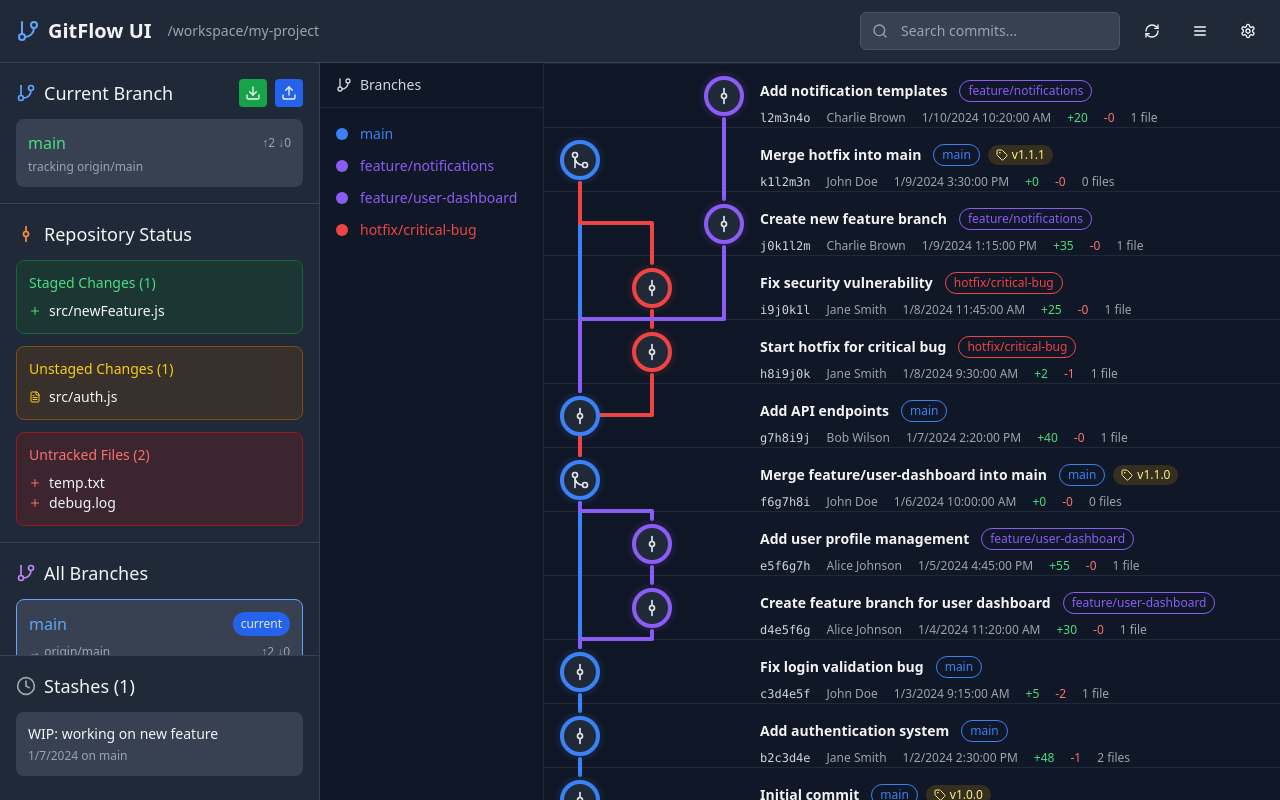
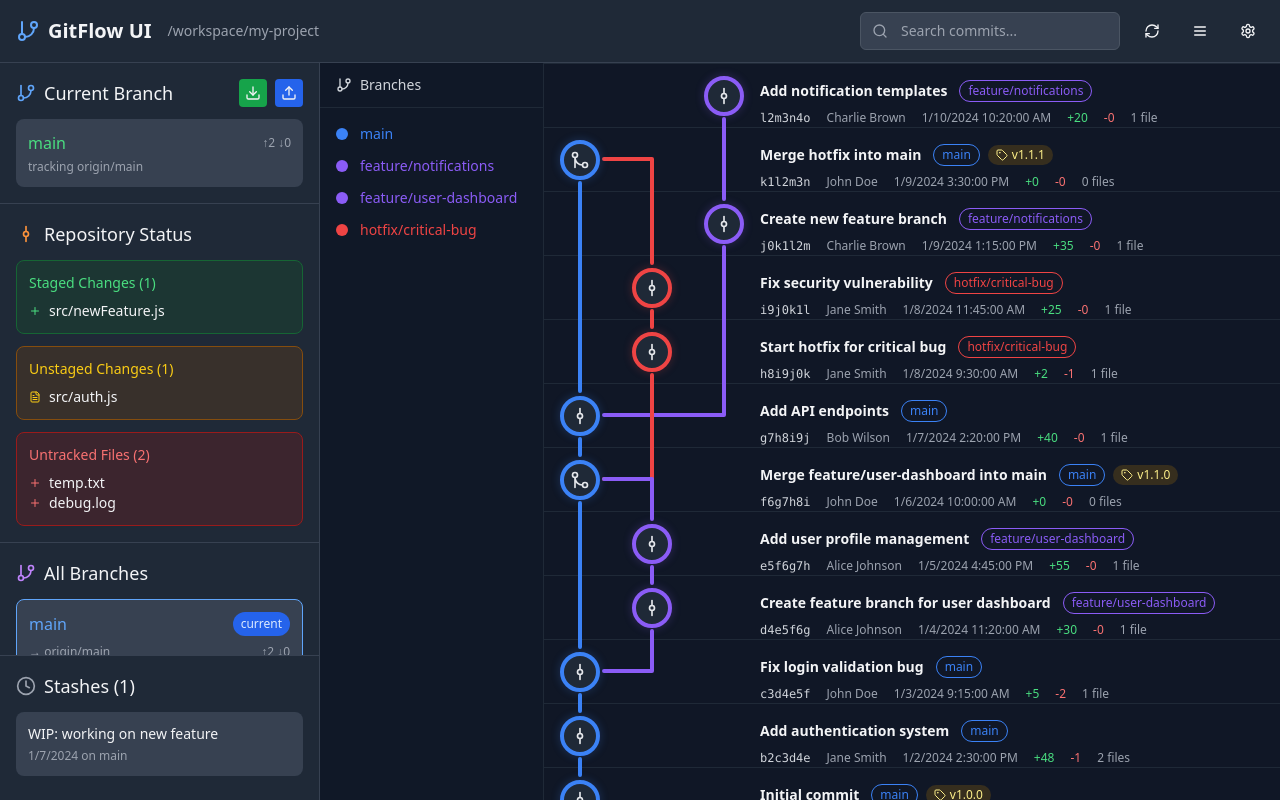
Before and after one commit to hellhoundsx/git-flow, a React (Vite) app: page / in a window 1280 px wide. Built offline with nearby package versions, Linux system fonts and the light colour scheme.

Commit message:
Adjust merge connectors to enter from right

```diff
--- a/src/components/CommitGraph.tsx
+++ b/src/components/CommitGraph.tsx
@@ -257,8 +257,11 @@ export const CommitGraph: React.FC<CommitGraphProps> = ({
     const lines: { id: string; path: string; color: string }[] = [];
 
     const getAnchors = (pos: { x: number; y: number }) => ({
-      top: pos.y - COMMIT_NODE_RADIUS,
-      bottom: pos.y + COMMIT_NODE_RADIUS
+      top: { x: pos.x, y: pos.y - COMMIT_NODE_RADIUS },
+      bottom: { x: pos.x, y: pos.y + COMMIT_NODE_RADIUS },
+      left: { x: pos.x - COMMIT_NODE_RADIUS, y: pos.y },
+      right: { x: pos.x + COMMIT_NODE_RADIUS, y: pos.y },
+      center: { x: pos.x, y: pos.y }
     });
 
     const laneStates: Record<number, { nextBottom: number; branch: string }> = {};
@@ -276,13 +279,13 @@ export const CommitGraph: React.FC<CommitGraphProps> = ({
       if (laneState && laneState.branch === laneInfo.branch) {
         lines.push({
           id: `lane-${laneInfo.lane}-${commit.id}`,
-          path: `M ${pos.x} ${anchors.top} V ${laneState.nextBottom}`,
+          path: `M ${anchors.top.x} ${anchors.top.y} V ${laneState.nextBottom}`,
           color: getBranchColor(laneInfo.branch)
         });
       }
 
       laneStates[laneInfo.lane] = {
-        nextBottom: anchors.bottom,
+        nextBottom: anchors.bottom.y,
         branch: laneInfo.branch
       };
     });
@@ -301,16 +304,31 @@ export const CommitGraph: React.FC<CommitGraphProps> = ({
       const childAnchors = getAnchors(childPos);
       const parentAnchors = getAnchors(parentPos);
 
-      const startX = parentPos.x;
-      const startY = parentAnchors.top;
+      const isChildBelowParent = childPos.y > parentPos.y;
+
+      if (connection.type === 'merge') {
+        const startAnchor = isChildBelowParent ? parentAnchors.bottom : parentAnchors.top;
+        const startX = startAnchor.x;
+        const startY = startAnchor.y;
+        const mergeY = childAnchors.right.y;
+        const mergeX = childAnchors.right.x;
+
+        lines.push({
+          id: `${connection.id}-${connection.type}`,
+          path: `M ${startX} ${startY} V ${mergeY} H ${mergeX}`,
+          color: connection.color
+        });
+        return;
+      }
+
+      const startX = parentAnchors.right.x;
+      const startY = parentAnchors.right.y;
       const endX = childPos.x;
-      const endY = childAnchors.bottom;
-
-      const midY = (startY + endY) / 2;
+      const endY = childAnchors.bottom.y;
 
       lines.push({
         id: `${connection.id}-${connection.type}`,
-        path: `M ${startX} ${startY} V ${midY} H ${endX} V ${endY}`,
+        path: `M ${startX} ${startY} H ${endX} V ${endY}`,
         color: connection.color
       });
     });
```
